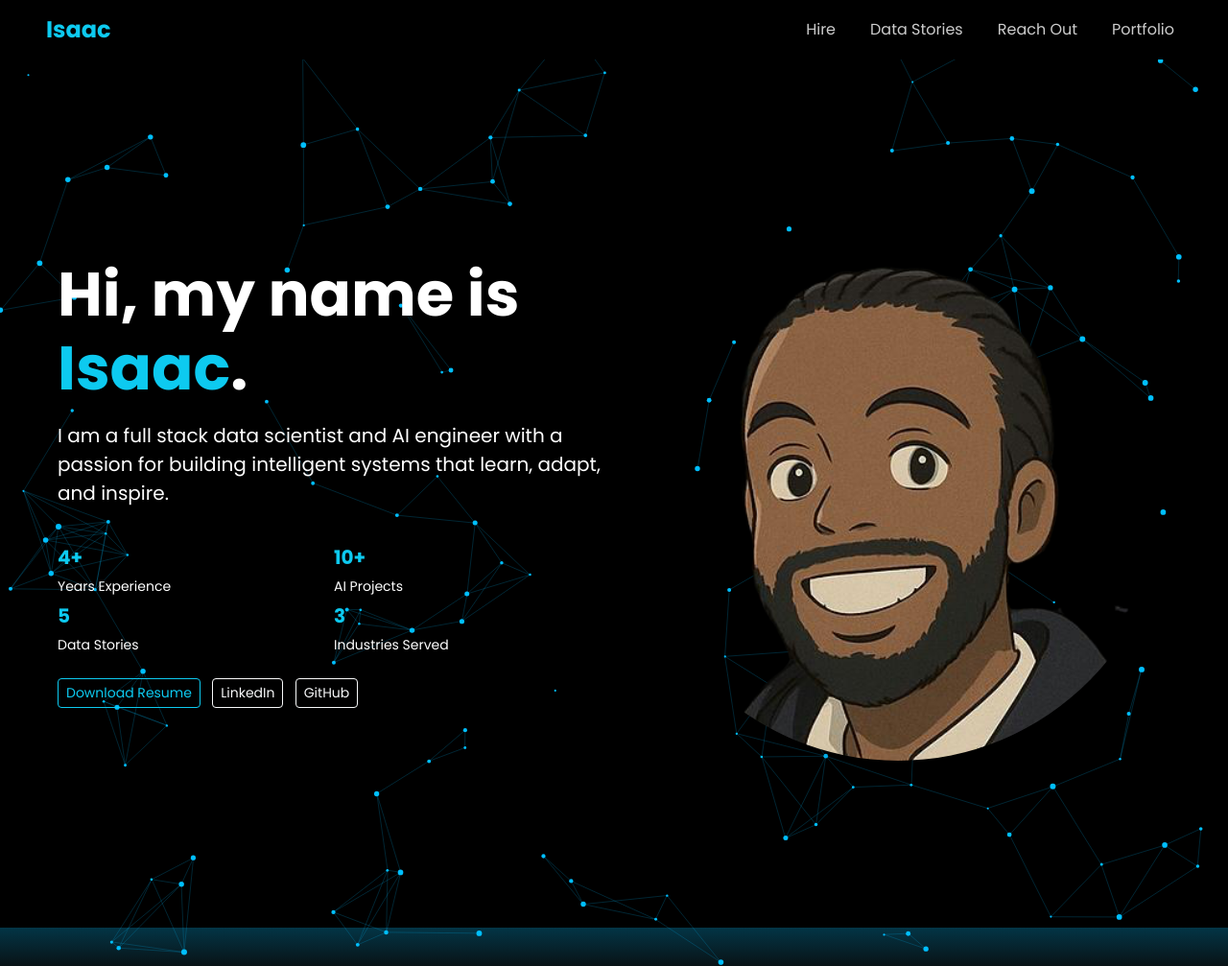
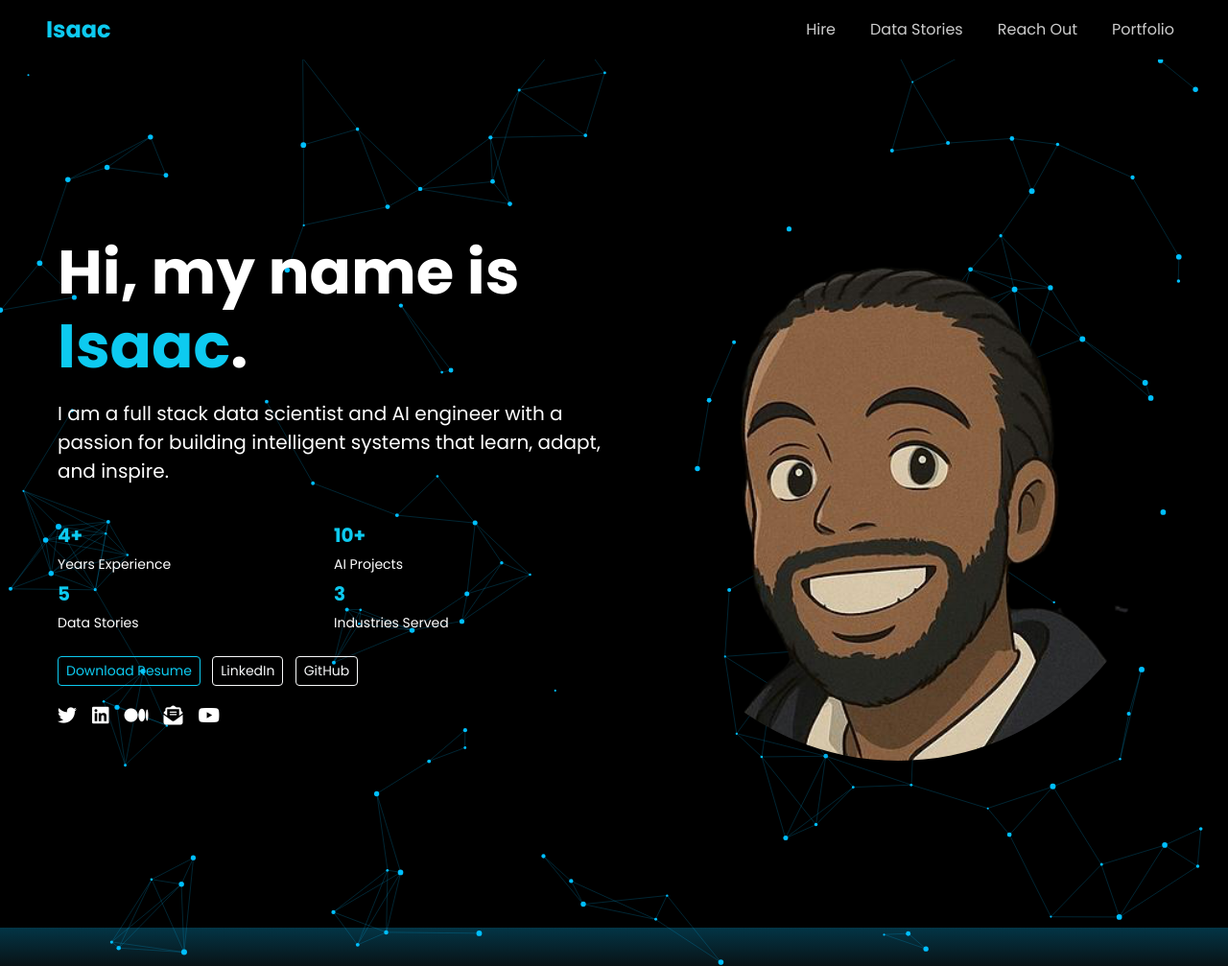
Before and after one commit to dee-hub/portfolio, a Flask app: page / in a window 1280 px wide. Shown: the whole page at 96% size. Run offline with Flask 3, Linux system fonts and the light colour scheme; data that the repository does not hold is empty.

Commit message:
adjusted wsgi

```diff
--- a/static/css/style.css
+++ b/static/css/style.css
@@ -18,6 +18,14 @@
   height: 100%;
   display: block;
 }
+
+/* Social Icons Hover */
+a.text-white:hover i {
+  color: #00bfff;
+  transform: scale(1.1);
+  transition: 0.3s ease;
+}
+
 
 #floatingDataContainer {
   position: fixed;
--- a/templates/index.html
+++ b/templates/index.html
@@ -5,6 +5,15 @@
   <meta name="viewport" content="width=device-width, initial-scale=1" />
   <title>O. Isaac Salako</title>
   <link rel="icon" href="{{ url_for('static', filename='images/favicon.ico') }}" type="image/x-icon">
+  <!-- Social Identity Links (rel="me") -->
+   <!-- Font Awesome -->
+  <link rel="stylesheet" href="https://cdnjs.cloudflare.com/ajax/libs/font-awesome/6.5.0/css/all.min.css" integrity="sha512-..." crossorigin="anonymous" referrerpolicy="no-referrer" />
+
+  <link rel="me" href="https://twitter.com/itis_dee" />
+  <link rel="me" href="https://linkedin.com/in/oluwadolaposalako" />
+  <link rel="me" href="https://medium.com/@_Dee" />
+  <link rel="me" href="https://deewrites.substack.com" />
+  <link rel="me" href="https://www.youtube.com/@Dee5D" />
 
   <meta name="description" content="O. Isaac Salako is a full-stack data scientist and AI engineer focused on building intelligent, human-centered systems. Explore his data stories, AI projects, and portfolio." />
   <meta name="author" content="Isaac Salako" />
@@ -87,6 +96,13 @@
             <a href="https://github.com/dee-hub"
                class="btn btn-outline-light btn-sm" target="_blank">GitHub</a>
           </div>
+          <div class="mt-3 d-flex gap-3">
+            <a href="https://twitter.com/itis_dee" target="_blank" class="text-white fs-5"><i class="fab fa-twitter"></i></a>
+            <a href="https://linkedin.com/in/oluwadolaposalako" target="_blank" class="text-white fs-5"><i class="fab fa-linkedin"></i></a>
+            <a href="https://medium.com/@_Dee" target="_blank" class="text-white fs-5"><i class="fab fa-medium"></i></a>
+            <a href="https://deewrites.substack.com" target="_blank" class="text-white fs-5"><i class="fas fa-envelope-open-text"></i></a>
+            <a href="https://www.youtube.com/@Dee5D" target="_blank" class="text-white fs-5"><i class="fab fa-youtube"></i></a>
+          </div>
         </div>
 
         <!-- Avatar Column -->
@@ -100,6 +116,8 @@
       </div>
     </div>
   </section>
+
+
 
   <!-- Divider Block (Spacer) -->
   <div class="section-divider"></div>
```
